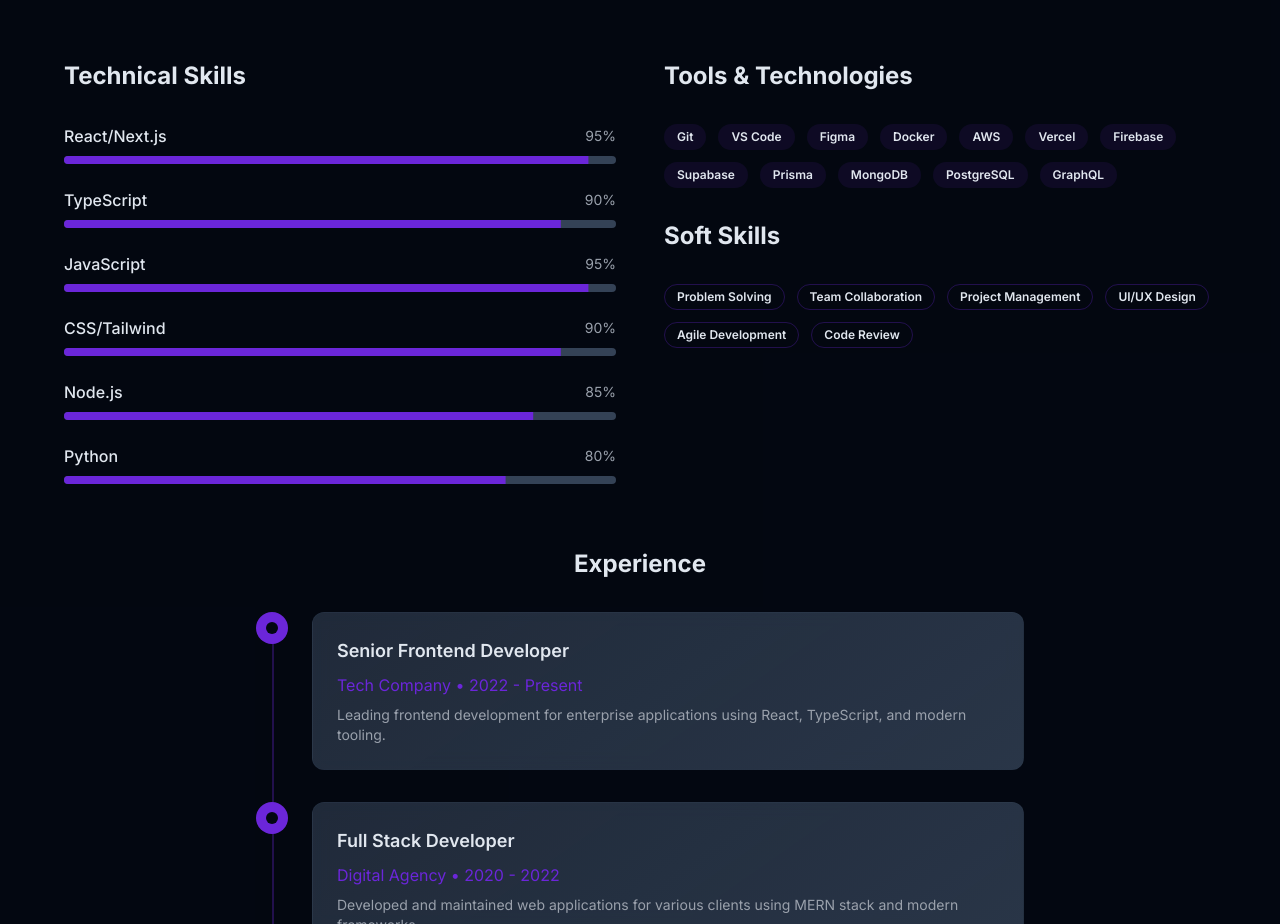
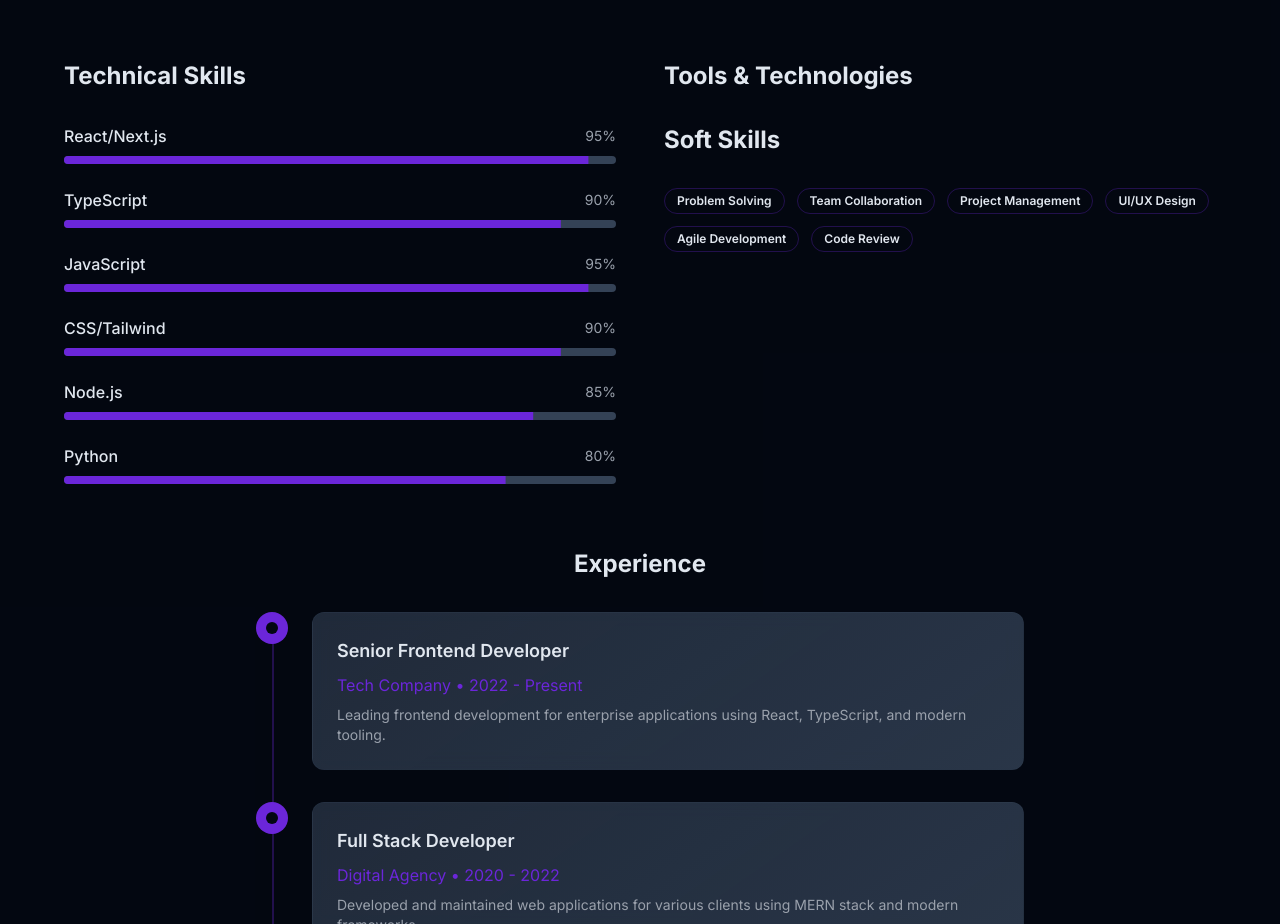
Before and after one commit to ramofficiall-18/breezy-online-debut, a React (Vite) app: page / in a window 1280 px wide. Shown: the part 1680-2604 px from the top of the page. Built offline with nearby package versions, Linux system fonts and the light colour scheme.

Commit message:
Remove div element
Deleted the div element from the Skills component.
Here are the files that were edited by the AI in that message:
-edited src/components/Skills.tsx

```diff
--- a/src/components/Skills.tsx
+++ b/src/components/Skills.tsx
@@ -60,20 +60,6 @@ const Skills = () => {
           {/* Tools & Technologies */}
           <div className="animate-slide-in-right">
             <h3 className="text-2xl font-bold mb-8">Tools & Technologies</h3>
-            <div className="flex flex-wrap gap-3 mb-8">
-              {tools.map((tool, index) => (
-                <Badge
-                  key={tool}
-                  variant="secondary"
-                  className="px-3 py-1 bg-primary/10 hover:bg-primary/20 transition-colors hover-scale"
-                  style={{
-                    animationDelay: `${index * 0.05}s`
-                  }}
-                >
-                  {tool}
-                </Badge>
-              ))}
-            </div>
 
             <h3 className="text-2xl font-bold mb-8">Soft Skills</h3>
             <div className="flex flex-wrap gap-3">
```
